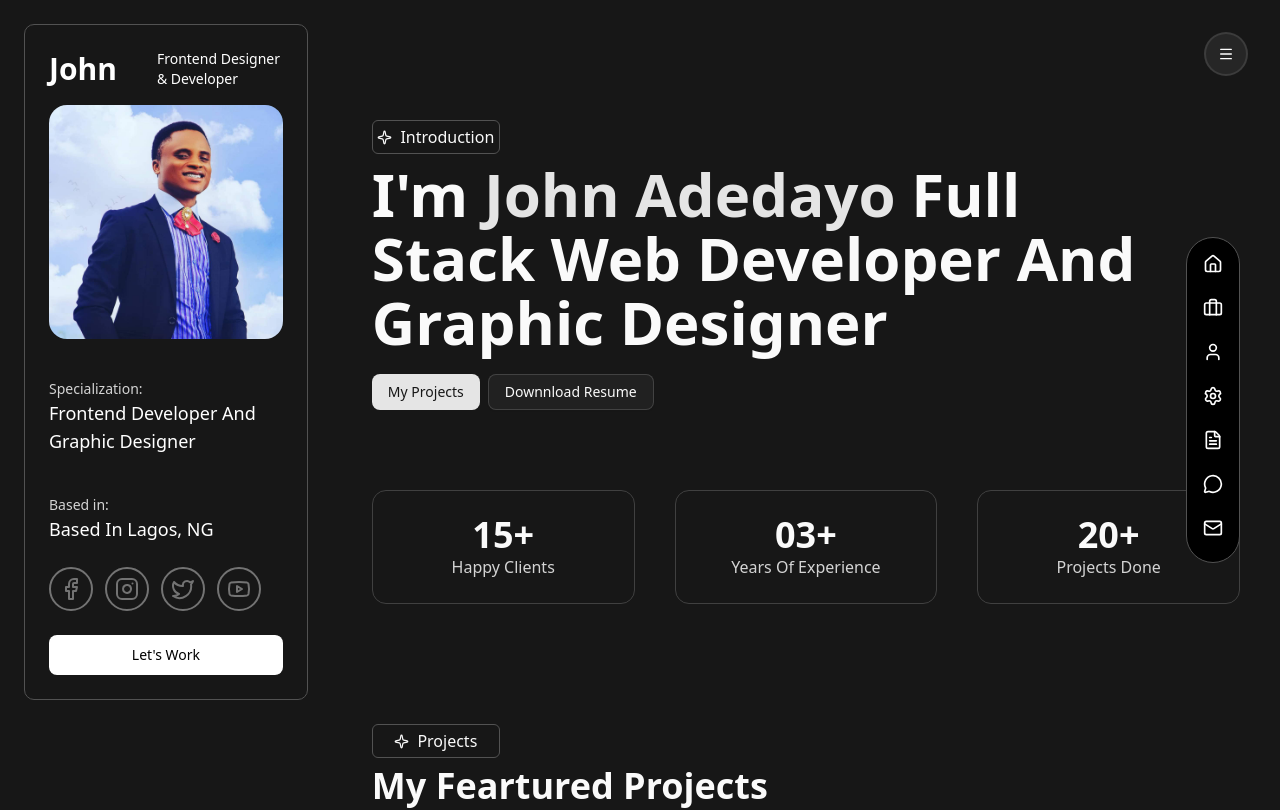
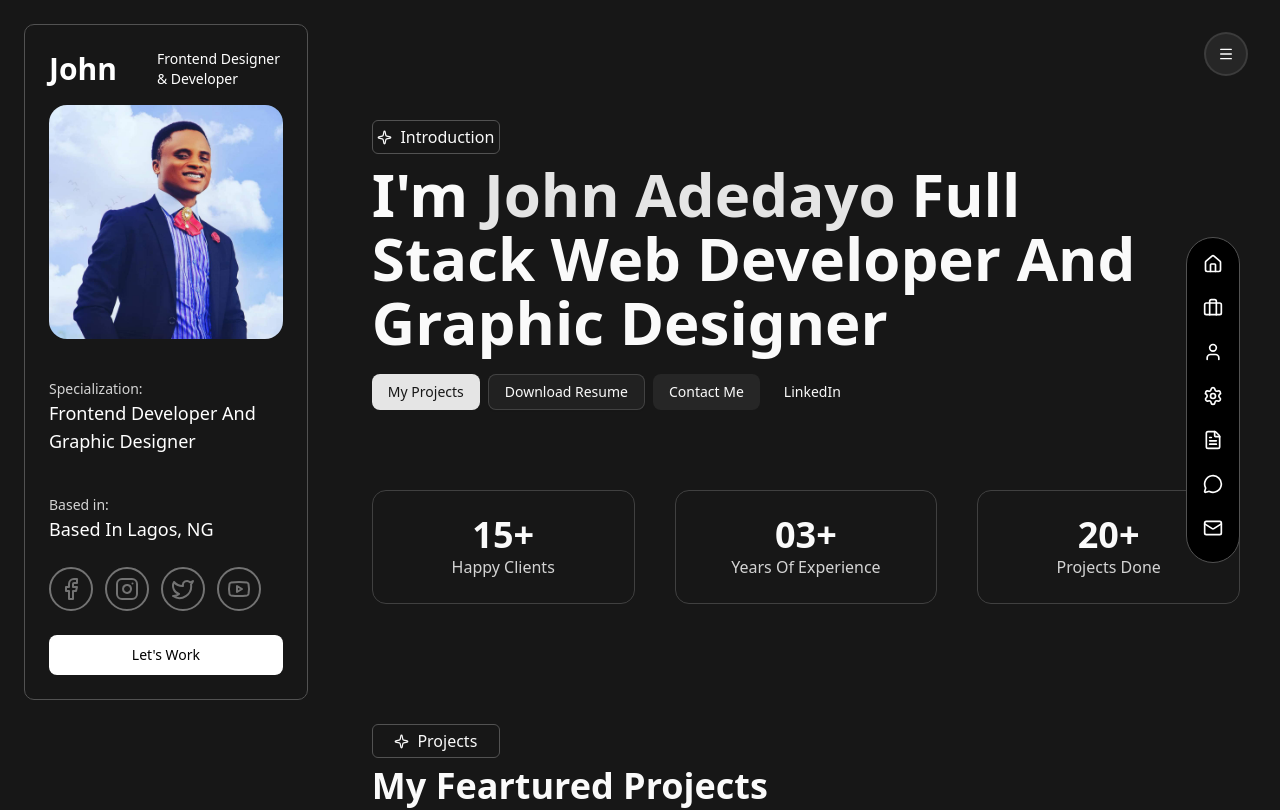
Before and after one commit to AdedayoDev/MyPortfolio, a React (Vite) app: page / in a window 1280 px wide. Shown: the top 810 px of the page. Built offline with nearby package versions, Linux system fonts and the light colour scheme.

Commit message:
contact updated

```diff
--- a/src/components/Hero.tsx
+++ b/src/components/Hero.tsx
@@ -1,43 +1,75 @@
 import { fadeUp, staggerContainer } from '@/libs/animation';
-import { motion } from "framer-motion";
+import { motion } from 'framer-motion';
 import { Button } from './ui/button';
 import { SparkleIcon } from 'lucide-react';
+
+const RESUME_URL =
+  'https://drive.google.com/uc?export=download&id=1C804-7_08jNTFsaB_spLi8xyHh5eaMp_';
+
+const WHATSAPP_URL = 'https://wa.me/2348107006660';
+
+const LINKEDIN_URL =
+  'https://www.linkedin.com/in/ilesanmi-adedayo-john-469663140';
 
 const Hero = () => {
   return (
     <motion.section
-      initial='hidden'
-      whileInView='visible'
+      initial="hidden"
+      whileInView="visible"
       viewport={{ once: true, amount: 0.3 }}
       variants={staggerContainer(0)}
-      className='pt-20'
-      id='hero'
+      className="pt-20"
+      id="hero"
     >
       <motion.p
         variants={fadeUp}
-        className='flex items-center justify-center py-1 gap-2 border border-neutral-600 rounded-sm w-32 '
+        className="flex items-center justify-center py-1 gap-2 border border-neutral-600 rounded-sm w-32"
       >
         <SparkleIcon size={15} /> <span>Introduction</span>
       </motion.p>
 
       <motion.h1
         variants={fadeUp}
-        className='text-4xl md:text-5xl lg:text-6xl font-semibold capitalize mt-2 max-w-3xl md:leading-16'
+        className="text-4xl md:text-5xl lg:text-6xl font-semibold capitalize mt-2 max-w-3xl md:leading-16"
       >
-        I'm <span className='text-primary'>John Adedayo</span> Full Stack Web
+        I'm <span className="text-primary">John Adedayo</span> Full Stack Web
         Developer and Graphic Designer
       </motion.h1>
 
-      <motion.div
-        variants={fadeUp}
-        className='mt-5 flex gap-2'
-      >
+      <motion.div variants={fadeUp} className="mt-5 flex gap-2 flex-wrap">
         <Button asChild>
-          <a href='#projects'>My Projects</a>
+          <a href="#projects">My Projects</a>
         </Button>
 
-        <Button variant='outline'>Downnload Resume</Button>
+        <Button asChild variant="outline">
+          <a
+            href={RESUME_URL}
+            target="_blank"
+            rel="noopener noreferrer"
+          >
+            Download Resume
+          </a>
+        </Button>
 
+        <Button asChild variant="secondary">
+          <a
+            href={WHATSAPP_URL}
+            target="_blank"
+            rel="noopener noreferrer"
+          >
+            Contact Me
+          </a>
+        </Button>
+
+        <Button asChild variant="ghost">
+          <a
+            href={LINKEDIN_URL}
+            target="_blank"
+            rel="noopener noreferrer"
+          >
+            LinkedIn
+          </a>
+        </Button>
       </motion.div>
     </motion.section>
   );
```
